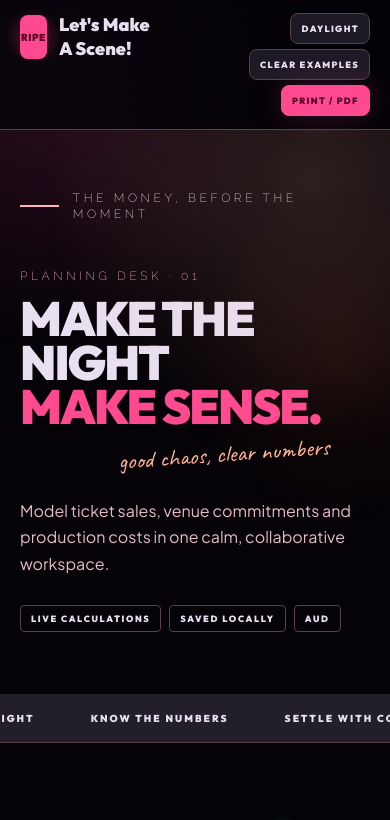
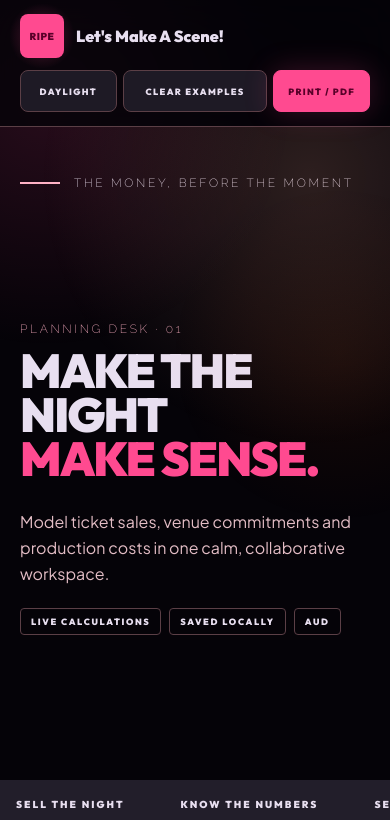
Before and after one commit to goofygoober-dev/make-a-scene-event-studio, a website: page index.html in a window 390 px wide. Shown: the top 820 px of the page. Drawn offline with Linux system fonts and the light colour scheme.

Commit message:
Add full-screen desktop and mobile layouts
* Refine responsive index.html

* Refine responsive server.test.js

* Add dedicated desktop and mobile layouts

```diff
--- a/index.html
+++ b/index.html
@@ -9,8 +9,9 @@
   <link rel="preconnect" href="https://fonts.googleapis.com">
   <link rel="preconnect" href="https://fonts.gstatic.com" crossorigin>
   <link href="https://fonts.googleapis.com/css2?family=Outfit:wght@400;900&family=Raleway:wght@200&family=Plus+Jakarta+Sans:wght@300;400;500;600&family=Caveat&display=swap" rel="stylesheet">
-  <link rel="stylesheet" href="ripe-tokens.css?v=2">
-  <link rel="stylesheet" href="styles.css?v=2">
+  <link rel="stylesheet" href="ripe-tokens.css?v=3">
+  <link rel="stylesheet" href="styles.css?v=3">
+  <link rel="stylesheet" href="responsive.css?v=3">
 </head>
 <body>
   <a class="skip-link" href="#workspace">Skip to calculator</a>
@@ -34,7 +35,6 @@
         <div>
           <p class="issue">Planning desk · 01</p>
           <h1 id="hero-title">Make the night<br><em>make sense.</em></h1>
-          <p class="hero-tagline">good chaos, clear numbers</p>
         </div>
         <div class="hero-copy">
           <p>Model ticket sales, venue commitments and production costs in one calm, collaborative workspace.</p>
@@ -158,6 +158,6 @@
     </div>
   </dialog>
   <div class="toast" id="toast" role="status" aria-live="polite"></div>
-  <script src="app.js?v=2"></script>
+  <script src="app.js?v=3"></script>
 </body>
 </html>
--- /dev/null
+++ b/responsive.css
@@ -0,0 +1,116 @@
+/* Dedicated viewport compositions layered on top of the RIPE component styles. */
+@media (min-width: 951px) {
+  .hero {
+    min-height: max(620px, calc(100svh - 84px));
+    display: flex;
+    flex-direction: column;
+    justify-content: space-between;
+  }
+
+  .hero-grid {
+    flex: 1;
+  }
+}
+
+@media (max-width: 720px) {
+  .site-header {
+    display: grid;
+    grid-template-columns: 1fr;
+    gap: 12px;
+    padding: 14px var(--ripe-margin-mobile);
+  }
+
+  .brand {
+    width: 100%;
+  }
+
+  .header-actions {
+    width: 100%;
+    display: grid;
+    grid-template-columns: 0.9fr 1.35fr 0.9fr;
+    gap: 6px;
+  }
+
+  .header-actions .button {
+    min-height: 42px;
+    padding: 9px 7px;
+  }
+
+  .hero {
+    min-height: calc(100svh - 142px);
+    padding-top: 48px;
+    display: flex;
+    flex-direction: column;
+    justify-content: space-between;
+  }
+
+  .hero-grid {
+    flex: 1;
+    align-content: center;
+    gap: 28px;
+    padding: 24px 0 44px;
+  }
+
+  .hero-copy {
+    max-width: 34rem;
+  }
+
+  .hero-copy > p {
+    margin-bottom: 20px;
+  }
+
+  .marquee {
+    justify-content: flex-start;
+    padding-inline: 20px;
+    overflow: hidden;
+  }
+
+  .workspace {
+    width: 100%;
+  }
+}
+
+@media (max-width: 430px) {
+  .brand strong {
+    font-size: 16px;
+  }
+
+  .hero h1 {
+    font-size: clamp(40px, 12.2vw, 52px);
+    line-height: 0.92;
+  }
+
+  .hero-kicker,
+  .issue {
+    letter-spacing: 0.22em;
+  }
+
+  .scoreboard {
+    grid-template-columns: 1fr;
+  }
+
+  .metric-feature {
+    grid-column: auto;
+  }
+
+  .data-row,
+  .data-row.expense {
+    grid-template-columns: 1fr;
+  }
+
+  .data-row label:first-child,
+  .data-row .remove {
+    grid-column: auto;
+  }
+
+  .data-row .remove {
+    justify-self: end;
+  }
+}
+
+@media (prefers-reduced-motion: reduce) {
+  *, *::before, *::after {
+    scroll-behavior: auto !important;
+    transition-duration: 0.01ms !important;
+  }
+}
```
Also changed, not shown: server.test.js (+9 -0 lines).
